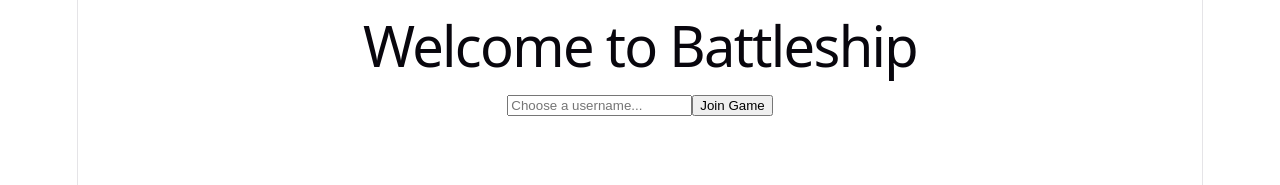
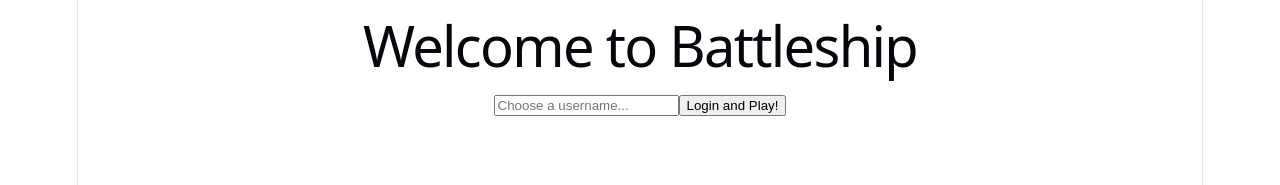
Before and after one commit to SStamper-Dev/warship, a React (Vite) app: page / in a window 1280 px wide. Shown: the top 185 px of the page. Built offline with nearby package versions, Linux system fonts and the light colour scheme.

Commit message:
Let returning players login

```diff
--- a/src/App.jsx
+++ b/src/App.jsx
@@ -31,7 +31,7 @@ function App() {
             onChange={(e) => setUsername(e.target.value)}
             required
           />
-          <button type="submit">Join Game</button>
+          <button type="submit">Login and Play!</button>
         </form>
         {error && <p style={{ color: 'red' }}>{error}</p>}
       </div>
--- a/src/api.js
+++ b/src/api.js
@@ -12,7 +12,7 @@ export const createPlayer = async (username) => {
             body: JSON.stringify({ username: username }),
         });
 
-        if (response.status === 201) {
+        if (response.ok) {
             const data = await response.json();
             // Store the ID immediately in localStorage for persistence
             localStorage.setItem('battleship_player_id', data.player_id);
```
